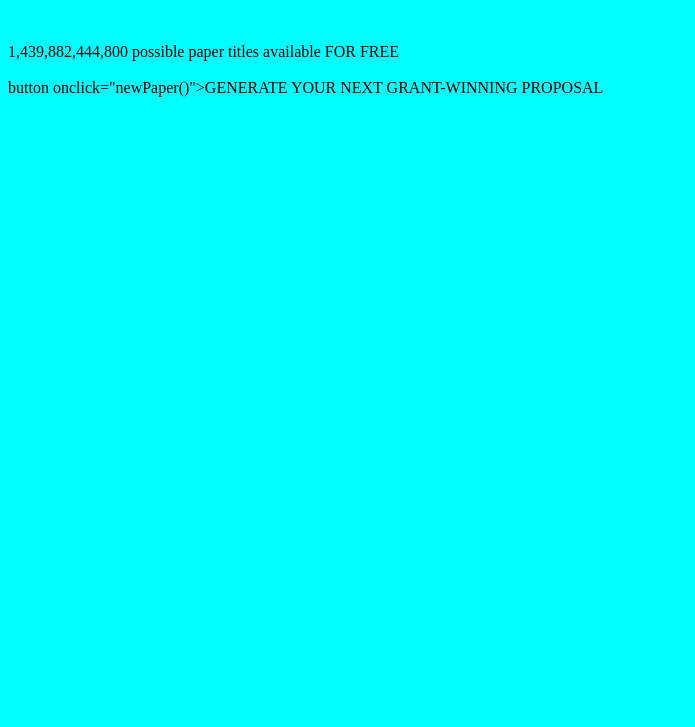
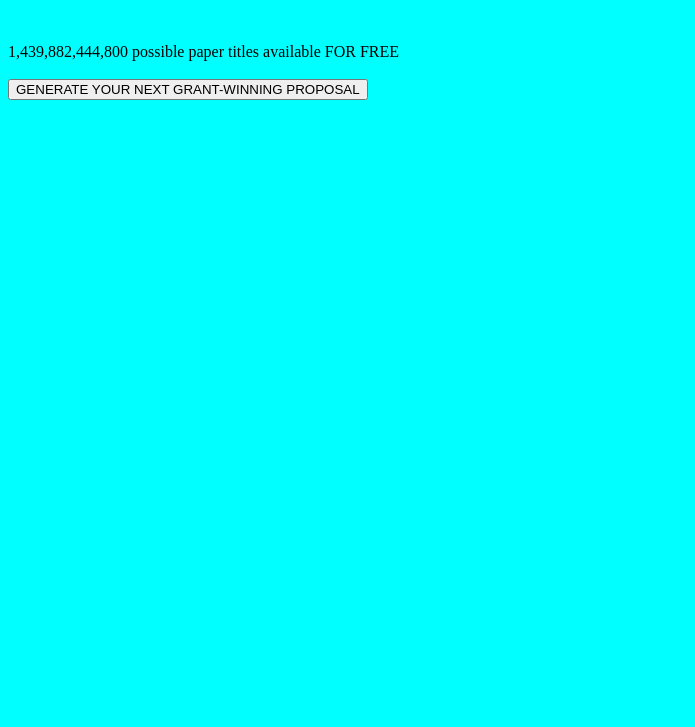
Before and after one commit to leemager/leemager.github.io, a plain HTML site: page index.html in a window 1280 px wide. Shown: the part 73-800 px from the top of the page, without its empty margins (0-695 px from the left). Drawn offline with Linux system fonts and the light colour scheme.

Commit message:
Update index.html

```diff
--- a/index.html
+++ b/index.html
@@ -10,7 +10,7 @@
 	<br><br>
 	1,439,882,444,800 possible paper titles available FOR FREE
 	<br><br>
-	button onclick="newPaper()">GENERATE YOUR NEXT GRANT-WINNING PROPOSAL</button>
+	<button onclick="newPaper()">GENERATE YOUR NEXT GRANT-WINNING PROPOSAL</button>
 	<br><br><br>
 	<div id="paperDisplay">
 
```
